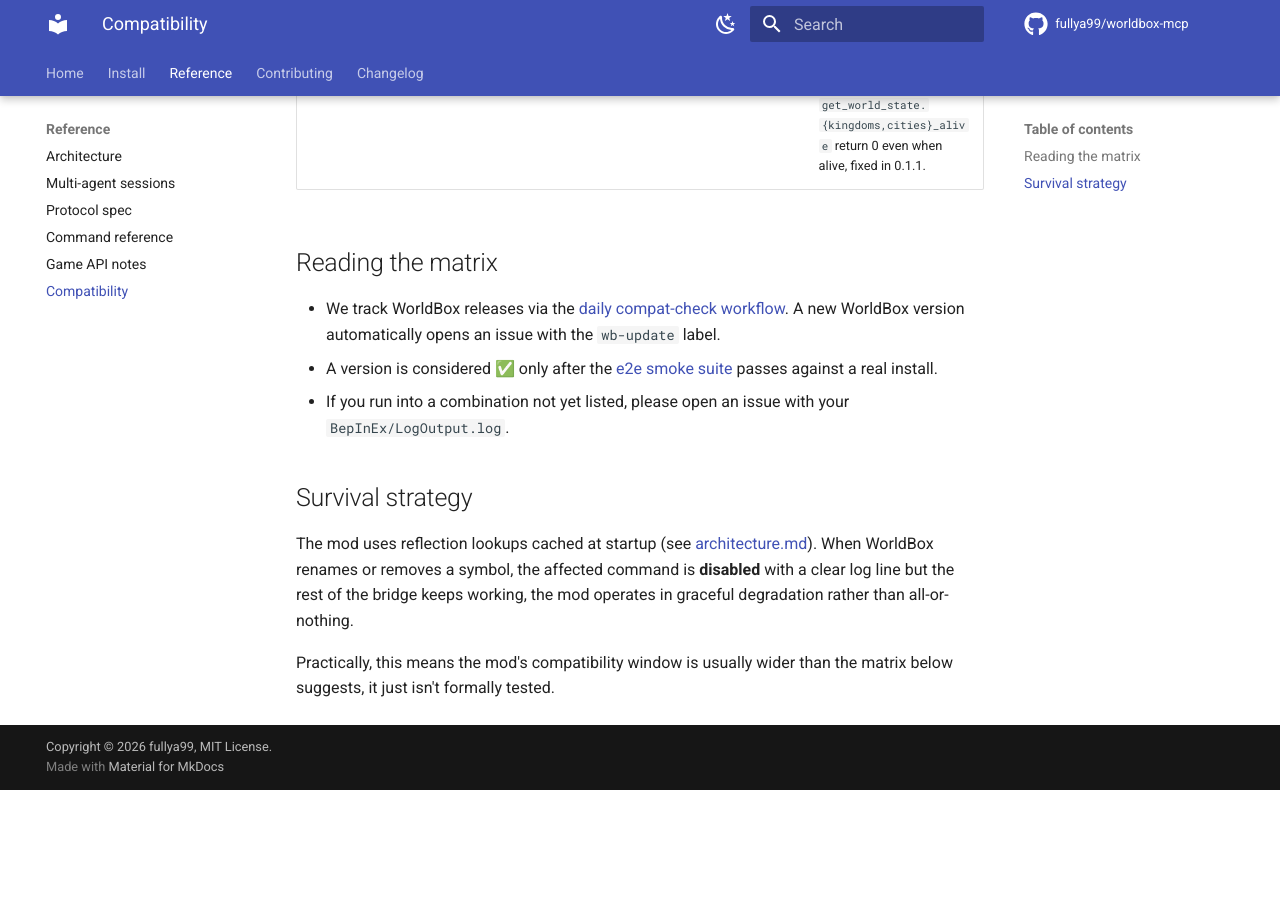
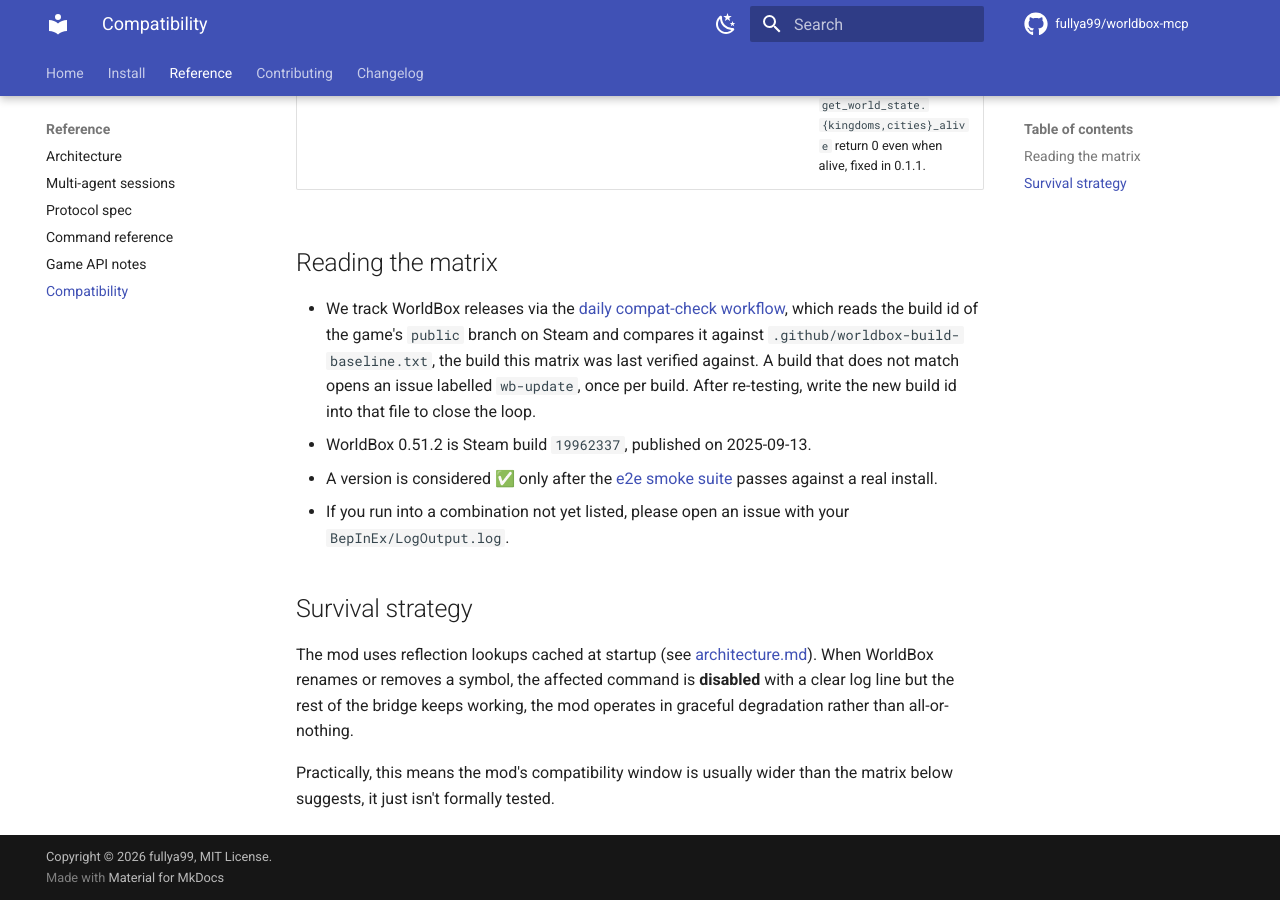
Before and after one commit to dewet22/worldbox-mcp, an MkDocs documentation site: the page built from docs/compatibility.md, in a window 1280 px wide and 900 px high, scrolled down 1545 px. Built offline with MkDocs 1.6.1 and Material for MkDocs 9.7.7, drawn with Linux system fonts in a browser that asks for light colours; comment, search, counter and statistics services are not loaded; before the commit the page ends 2335 px from its top, so only the background shows below that.

Commit message:
fix(ci): make the compat check actually detect WorldBox updates
The daily run has failed since at least 2026-08-24 with "could not add
label: 'wb-update' not found", so nobody was told when the game shipped
an update. The missing label was only the outermost of three faults.

Steam's ISteamApps/UpToDateCheck endpoint does not know appid 1206560 and
answers `{"success":false,"error":"Couldn't get app info for the app
specified."}`. The workflow stored that error payload as the "current
version". It then compared it against `.github/.last-worldbox-version`, a
file that never existed and that nothing ever wrote, so the comparison
was true on every run and the only thing standing between us and a daily
issue was the label failure.

Read the `public` branch build id from api.steamcmd.net instead, which
mirrors `steamcmd +app_info_print`, and fail loudly if the shape changes
rather than reporting an error body as a version. Compare it against a
committed baseline, `.github/worldbox-build-baseline.txt`, seeded with
build 19962337: the public branch was last updated 2025-09-13T04:35Z and
Steam's news feed dates hotfix 0.51.2 to 2025-09-13T04:39Z, so that build
is the 0.51.2 the compatibility matrix was verified against.

Deduplicate on the issues themselves, closed ones included, so closing an
issue ends the reminder instead of postponing it by a day.

Also create the `wb-update` and `needs-triage` labels in the repo.
`needs-triage` is referenced by both issue templates, which means every
bug report filed so far silently lost that label.

Co-Authored-By: Claude Opus 5 (1M context) <noreply@anthropic.com>
Claude-Session: https://claude.ai/code/session_0173G5GQiMnNMfsC33T3QzmD

```diff
--- a/docs/compatibility.md
+++ b/docs/compatibility.md
@@ -13,7 +13,8 @@ Status legend: ✅ tested & green · ⚠️ partial (specific commands disabled)
 
 ## Reading the matrix
 
-- We track WorldBox releases via the [daily compat-check workflow](https://github.com/fullya99/worldbox-mcp/actions/workflows/compat-check.yml). A new WorldBox version automatically opens an issue with the `wb-update` label.
+- We track WorldBox releases via the [daily compat-check workflow](https://github.com/fullya99/worldbox-mcp/actions/workflows/compat-check.yml), which reads the build id of the game's `public` branch on Steam and compares it against `.github/worldbox-build-baseline.txt`, the build this matrix was last verified against. A build that does not match opens an issue labelled `wb-update`, once per build. After re-testing, write the new build id into that file to close the loop.
+- WorldBox 0.51.2 is Steam build `19962337`, published on 2025-09-13.
 - A version is considered ✅ only after the [e2e smoke suite](development.md#end-to-end-smoke-tests) passes against a real install.
 - If you run into a combination not yet listed, please open an issue with your `BepInEx/LogOutput.log`.
 
```
Also changed, not shown: 2 other files.
